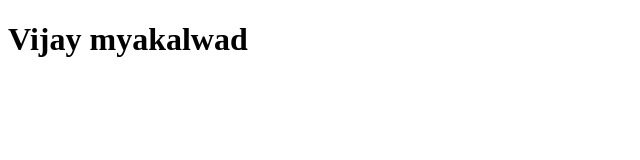
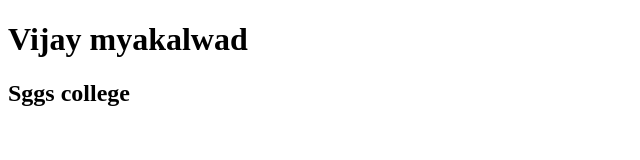
Before and after one commit to myakalwad25/git-learn, a plain HTML site: page index.html in a window 1280 px wide. Shown: the whole page, without its empty margins (0-640 px from the left). Drawn offline with Linux system fonts and the light colour scheme.

Commit message:
h2 added

```diff
--- a/index.html
+++ b/index.html
@@ -7,5 +7,6 @@
 </head>
 <body>
     <h1>Vijay myakalwad</h1>
+    <h2>Sggs college</h2>
 </body>
 </html>
```
